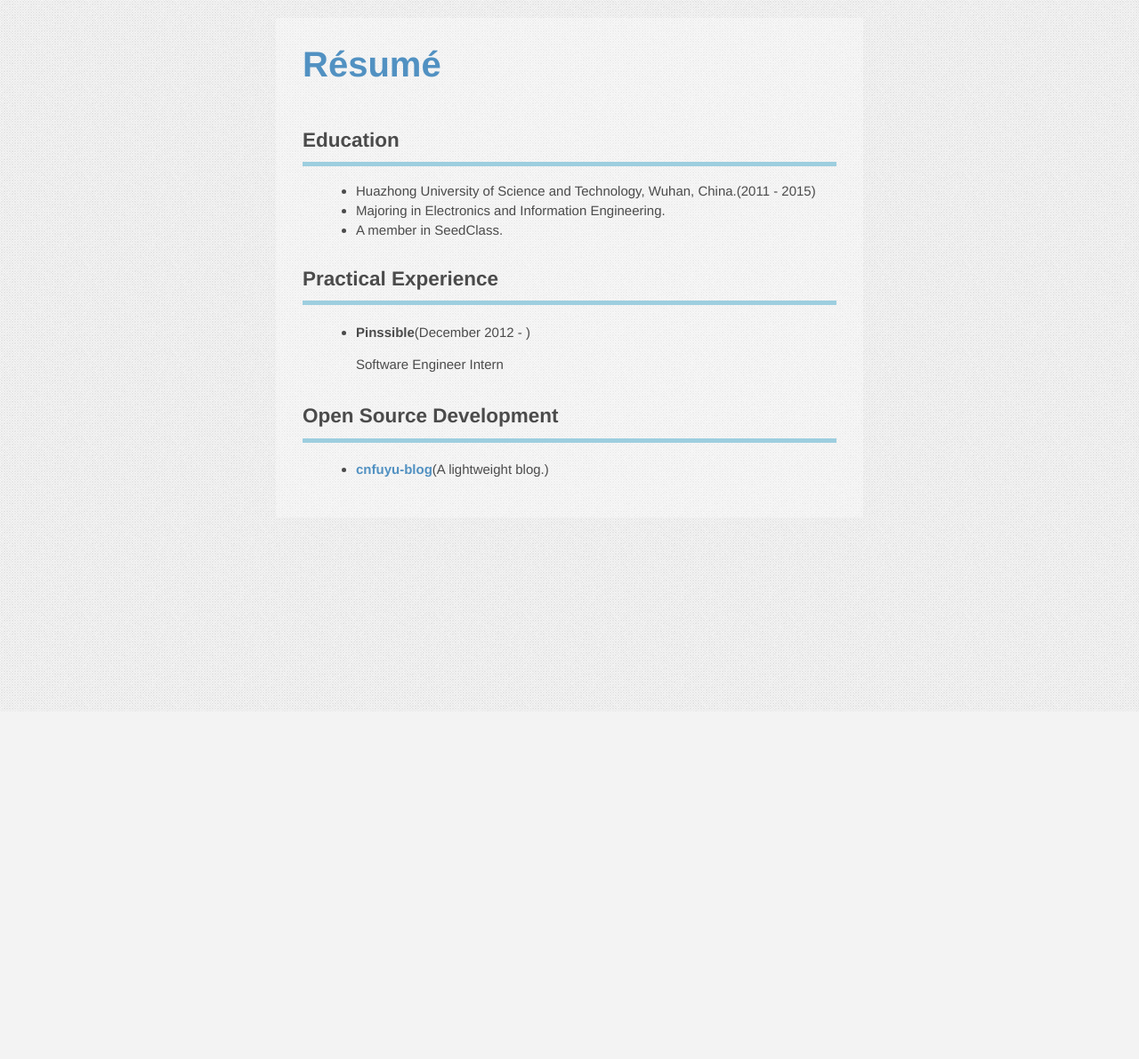
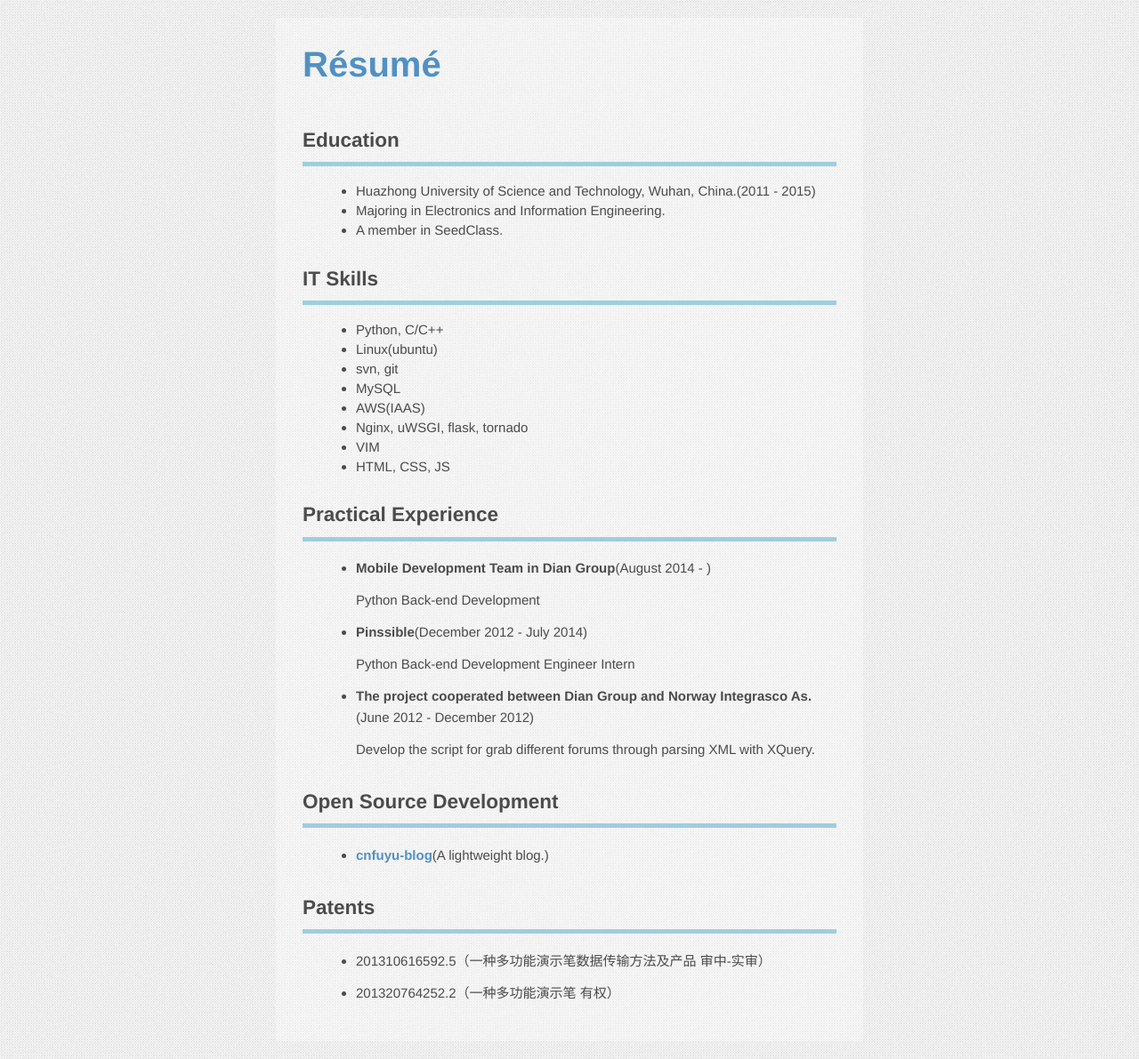
Before and after one commit to cnfuyu/cnfuyu-blog, a Python web app: template cnfuyu_blog/templates/resume.html in a window 1280 px wide. Shown: the whole page at 89% size. Before the commit the page ends 800 px from the top, so only its background shows below. Run offline with Jinja, Linux system fonts and the light colour scheme; the template is opened without the code that fills it, so the values that code supplies are empty.

Commit message:
modify resume

```diff
--- a/cnfuyu_blog/templates/resume.html
+++ b/cnfuyu_blog/templates/resume.html
@@ -23,12 +23,33 @@
                    <li>A member in SeedClass.</li>
                </ul>
            </div>
+           <div id="itskills">
+                <h2>IT Skills</h2>
+                <ul>
+                    <li>Python, C/C++</li>
+                    <li>Linux(ubuntu)</li>
+                    <li>svn, git</li>
+                    <li>MySQL</li>
+                    <li>AWS(IAAS)</li>
+                    <li>Nginx, uWSGI, flask, tornado</li>
+                    <li>VIM</li>
+                    <li>HTML, CSS, JS</li>
+                </ul>
+           </div>
            <div id="practical">
                <h2>Practical Experience</h2>
                <ul>
                    <li>
-                        <p><strong>Pinssible</strong>(December 2012 - )</p>
-                        <p>Software Engineer Intern</p>
+                        <p><strong>Mobile Development Team in Dian Group</strong>(August 2014 - )</p>
+                        <p>Python Back-end Development</p>
+                   </li>
+                   <li>
+                        <p><strong>Pinssible</strong>(December 2012 - July 2014)</p>
+                        <p>Python Back-end Development Engineer Intern</p>
+                   </li>
+                   <li>
+                        <p><strong>The project cooperated between Dian Group and Norway Integrasco As.</strong>(June 2012 - December 2012)</p>
+                        <p>Develop the script for grab different forums through parsing XML with XQuery.</p>
                    </li>
                </ul>
            <div id="opensource">
@@ -39,6 +60,17 @@
                     </li>
                </ul>
            </div>
+           <div id="patents">
+                <h2>Patents</h2>
+                <ul>
+                    <li>
+                        <p>201310616592.5（一种多功能演示笔数据传输方法及产品 审中-实审）</p>
+                    </li>
+                    <li>
+                        <p>201320764252.2（一种多功能演示笔 有权）</p>
+                    </li>
+                </ul>
+           </div>
         </div>
    </body>
 </html>
```
